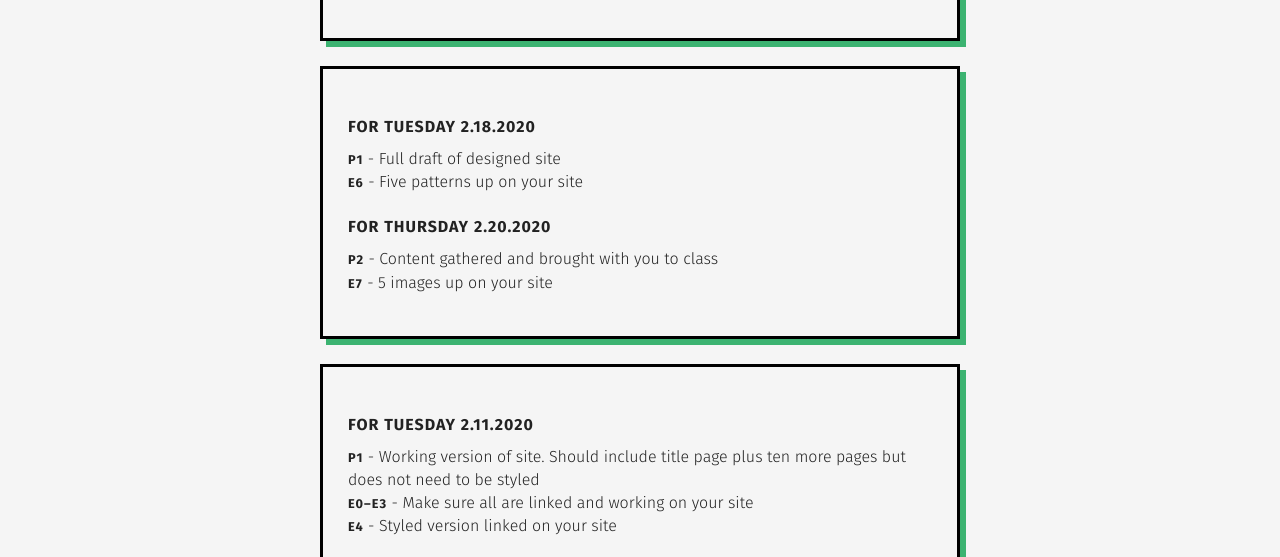
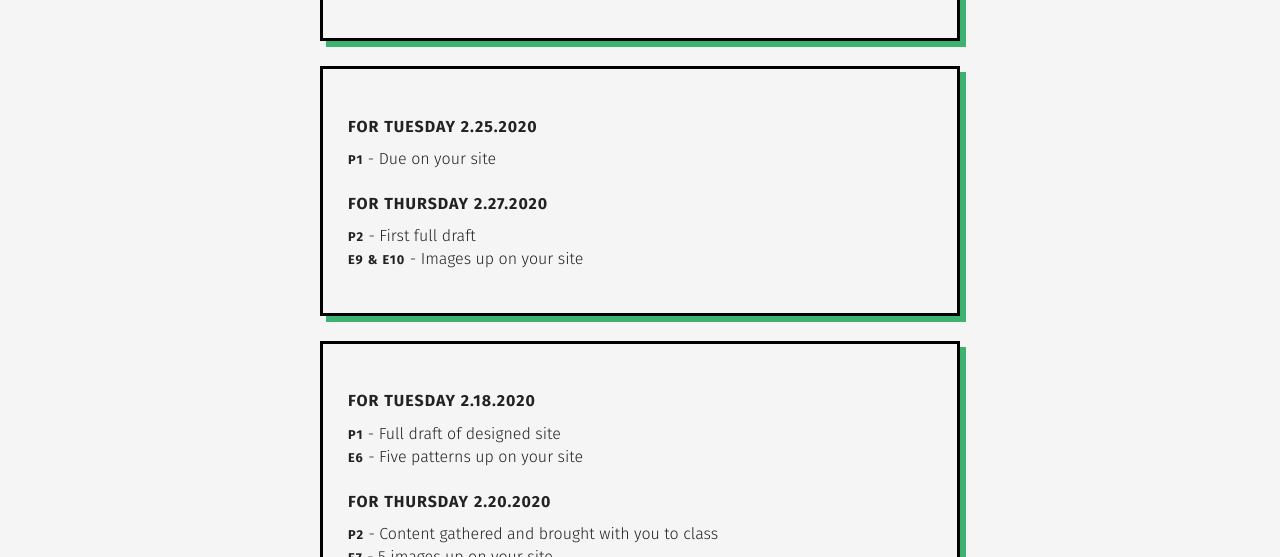
Before and after one commit to gmu-gd/web20-spring, a plain HTML site: page due/index.html in a window 1280 px wide. Shown: the part 230-787 px from the top of the page. Drawn offline with nearby package versions, Linux system fonts and the light colour scheme.

Commit message:
Update index.html

```diff
--- a/due/index.html
+++ b/due/index.html
@@ -38,6 +38,17 @@
       <div class="textblock">
         <h3>What's Due Next Class?</h3>
         <p>Not sure what's due next class? Check below. The top boxes should be what is due for the next classes. The boxes below that are what was due for previous classes. Questions about what is due? Email me.</p>
+      </div>
+      <div class="textblock">
+        <h4>For Tuesday 2.25.2020</h4>
+        <ul>
+          <li><strong>P1</strong> - Due on your site</li>
+        </ul>
+        <h4>For Thursday 2.27.2020</h4>
+        <ul>
+          <li><strong>P2</strong> - First full draft</li>
+          <li><strong>E9 &amp; E10</strong> - Images up on your site</li>
+        </ul>
       </div>
       <div class="textblock">
         <h4>For Tuesday 2.18.2020</h4>
```
